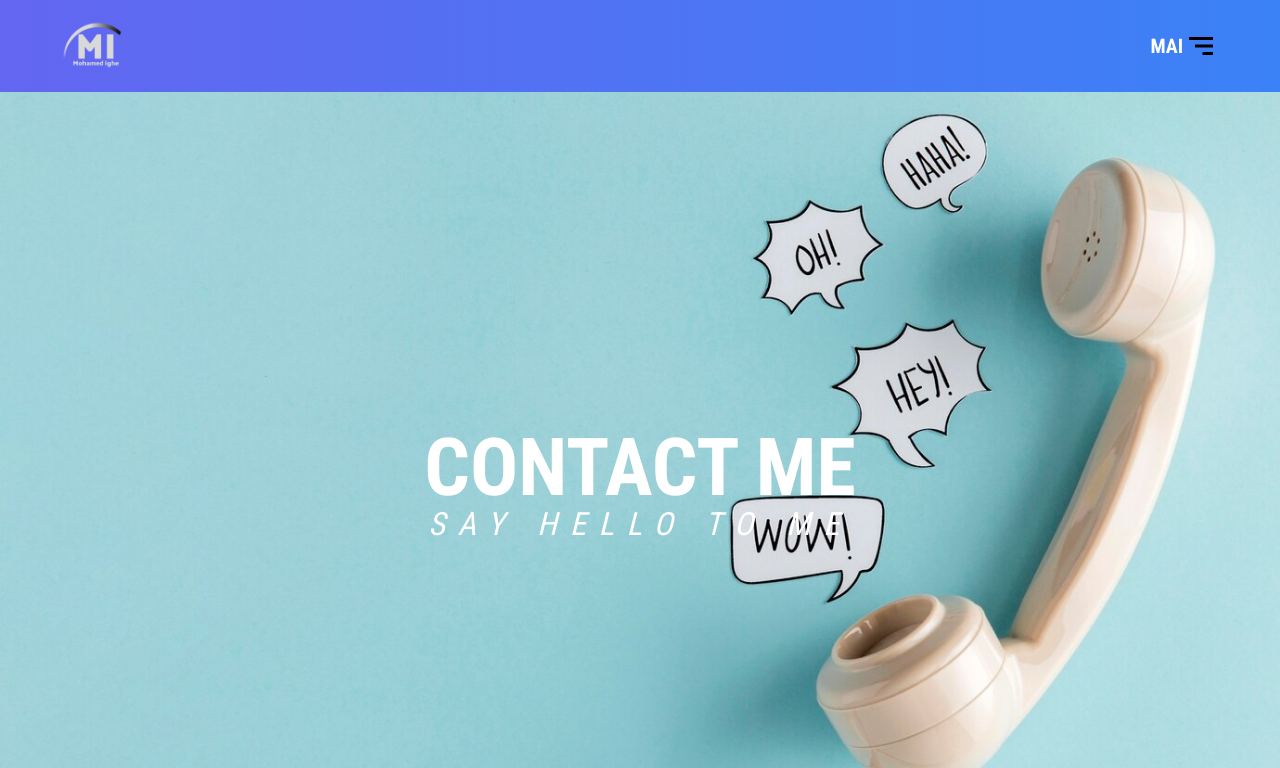
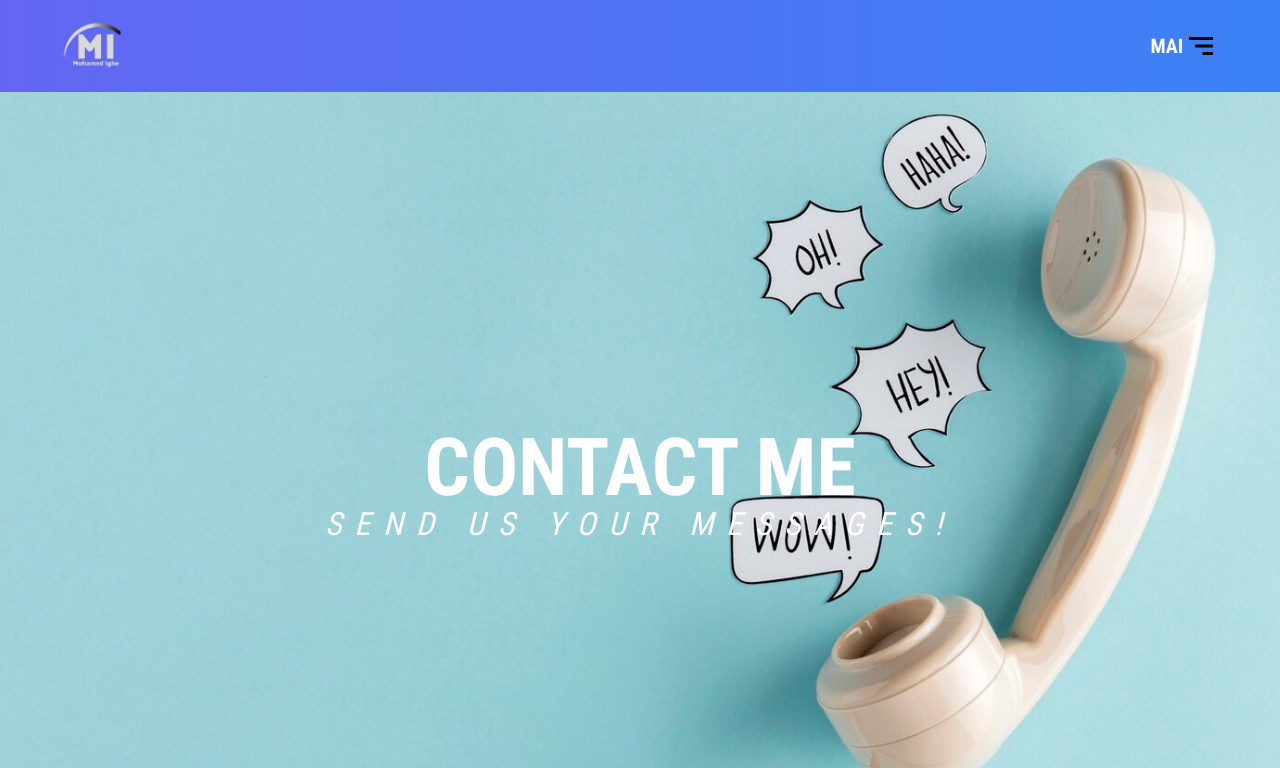
Before and after one commit to katarighe/my-portfolio-website, a React (Vite) app: page /contact in a window 1280 px wide. Shown: the top 768 px of the page. Built offline with nearby package versions, Linux system fonts and the light colour scheme.

Commit message:
Update the changes

```diff
--- a/src/pages/Contact.jsx
+++ b/src/pages/Contact.jsx
@@ -5,7 +5,7 @@ function Contact() {
     <>
       <Hero
         name="Contact Me"
-        details="Say Hello to Me"
+        details="Send us your messages!"
         backgroundImage="src/assets/contact-background.jpg"
       />
       <section className="py-20">
```
